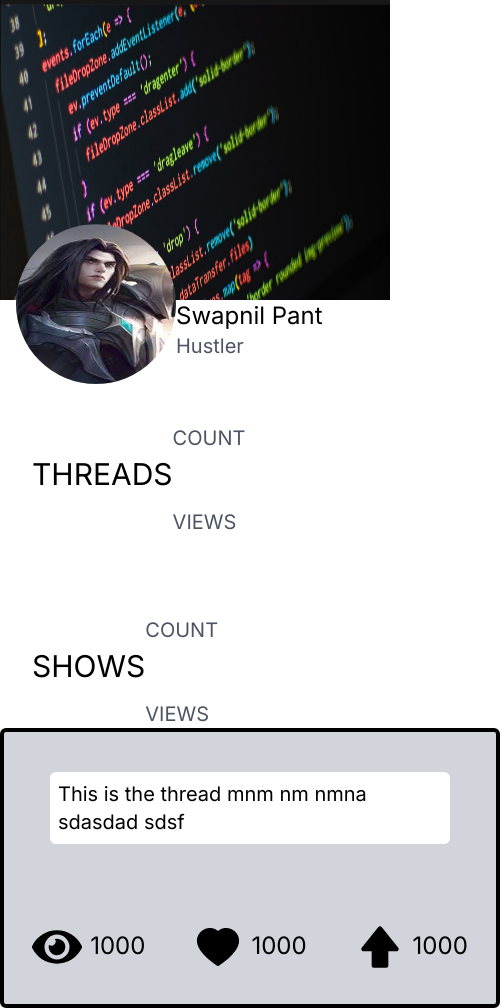
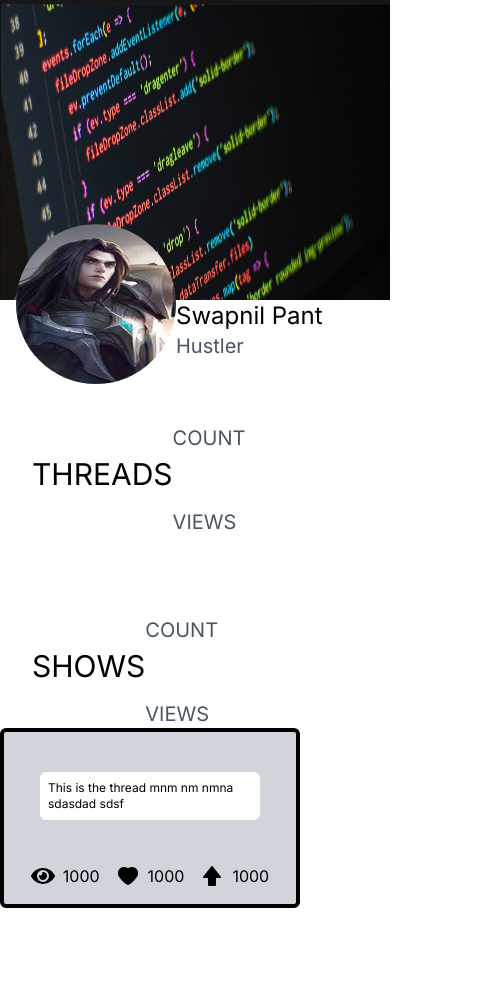
Before and after one commit to swapn652/Showwboard, a Next.js app: page / in a window 390 px wide. Shown: the whole page, 500 px wide, since content can reach past the window. After the commit the page ends 908 px from the top, so only its background shows below. Built offline with nearby package versions, Linux system fonts and the light colour scheme.

Commit message:
Finished Stats.tsx and Thread.tsx

```diff
--- a/app/components/Stats.tsx
+++ b/app/components/Stats.tsx
@@ -9,7 +9,7 @@ const Stats = () => {
             md:flex
             md:flex-row
             md:mt-14
-            md:gap-x-32
+            md:gap-x-20
             md:ml-20
             lg:mt-20
             lg:gap-x-36
--- a/app/components/Thread.tsx
+++ b/app/components/Thread.tsx
@@ -4,26 +4,106 @@ import { BiSolidUpvote } from 'react-icons/bi'
 
 const Thread = () => {
     return (
-        <div className="flex flex-col w-[500px] h-[280px] bg-gray-300 border-4 border-black rounded-md">
-            <div className="text-xl flex mx-auto mt-10 w-[400px] bg-white p-2 rounded-md">
+        <div className="
+            flex
+            flex-col
+            h-[180px]
+            w-[300px]
+            md:w-[500px]
+            md:h-[250px]
+            lg:w-[400px]
+            lg:h-[250px]
+            xl:w-[500px]
+            xl:h-[280px]
+            bg-gray-300
+            border-4
+            border-black
+            rounded-md"
+        >
+            <div className="
+                text-xs
+                md:text-xl
+                flex
+                mx-auto
+                mt-10
+                w-[220px]
+                md:w-[425px]
+                lg:w-[320px]
+                xl:w-[400px]
+                bg-white
+                p-2
+                rounded-md"
+            >
                     This is the thread mnm nm nmna sdasdad sdsf
             </div>
-                <div className="flex flex-row gap-x-12 mx-auto mb-8 items-end h-full">
+                <div className="
+                    flex
+                    flex-row
+                    gap-x-4
+                    mb-4
+                    md:gap-x-12
+                    md:mb-8
+                    lg:mb-6
+                    lg:gap-x-6
+                    xl:gap-x-12
+                    xl:mb-8
+                    mx-auto
+                    items-end
+                    h-full"
+                >
                     <div className='flex flex-row'>
-                        <FaEye size={50}/>
-                        <div className='mt-2 ml-2 text-2xl'>
+                        <FaEye className="
+                            text-2xl
+                            md:text-5xl
+                            lg:text-4xl
+                            xl:text-5xl"
+                        />
+                        <div className='
+                            md:mt-2
+                            md:text-2xl
+                            lg:mt-1
+                            lg:text-xl
+                            xl:mt-2
+                            ml-2
+                            xl:text-2xl'
+                        >
                             1000
                         </div>
                     </div>
                     <div className='flex flex-row'>
-                        <AiFillHeart size={50}/>
-                        <div className='mt-2 ml-2 text-2xl'>
+                        <AiFillHeart className="
+                            text-2xl
+                            md:text-5xl
+                            lg:text-4xl
+                            xl:text-5xl"
+                        />
+                        <div className='
+                            md:mt-2
+                            md:text-2xl
+                            lg:mt-1
+                            lg:text-xl
+                            xl:mt-2
+                            ml-2
+                            xl:text-2xl'
+                        >
                             1000
                         </div>
                     </div>
                     <div className='flex flex-row'>
-                        <BiSolidUpvote size={50}/>
-                        <div className='mt-2 ml-2 text-2xl'>
+                        <BiSolidUpvote className="
+                            text-2xl
+                            md:text-5xl
+                            lg:text-4xl
+                            xl:text-5xl"
+                        />
+                        <div className='
+                            md:mt-2
+                            md:text-2xl
+                            lg:mt-1 ml-2
+                            lg:text-xl
+                            xl:mt-2
+                            xl:text-2xl'
+                        >
                             1000
                         </div>
                     </div>
```
